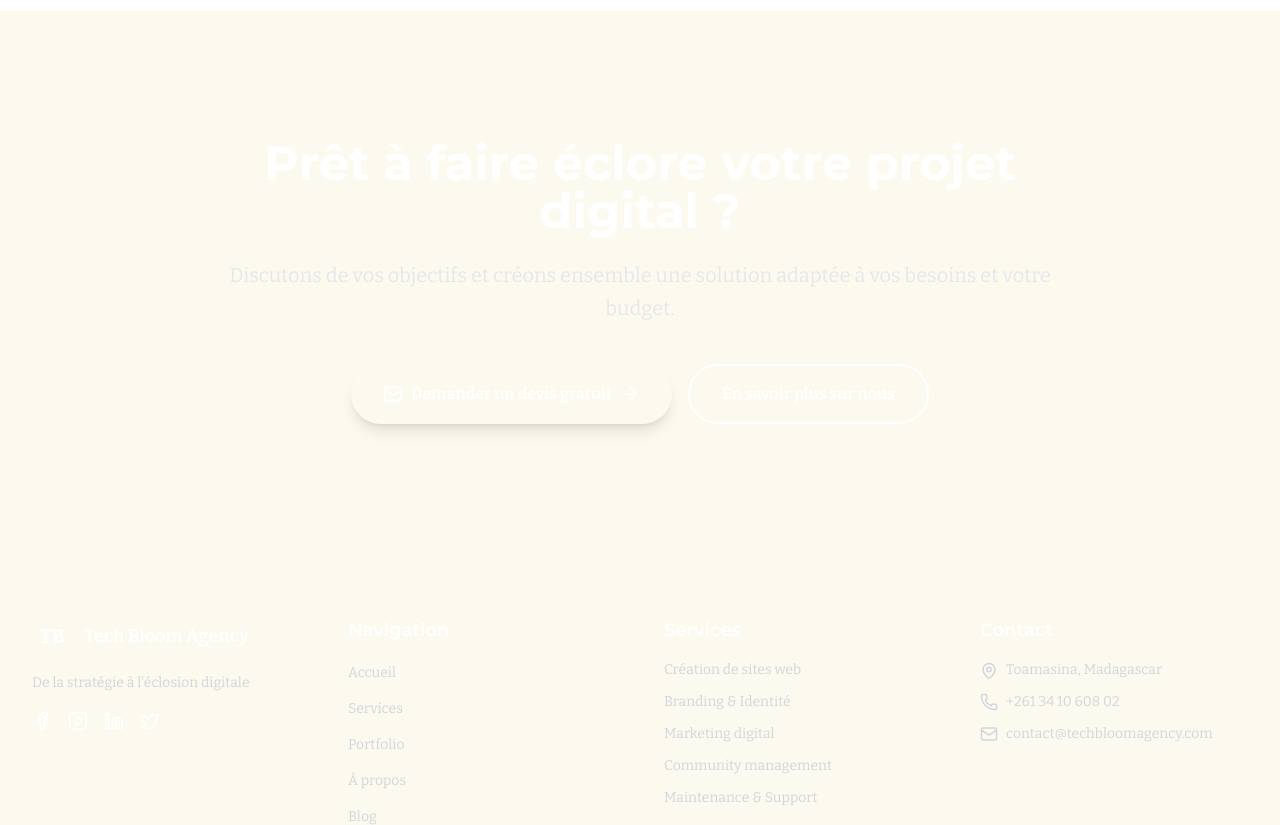
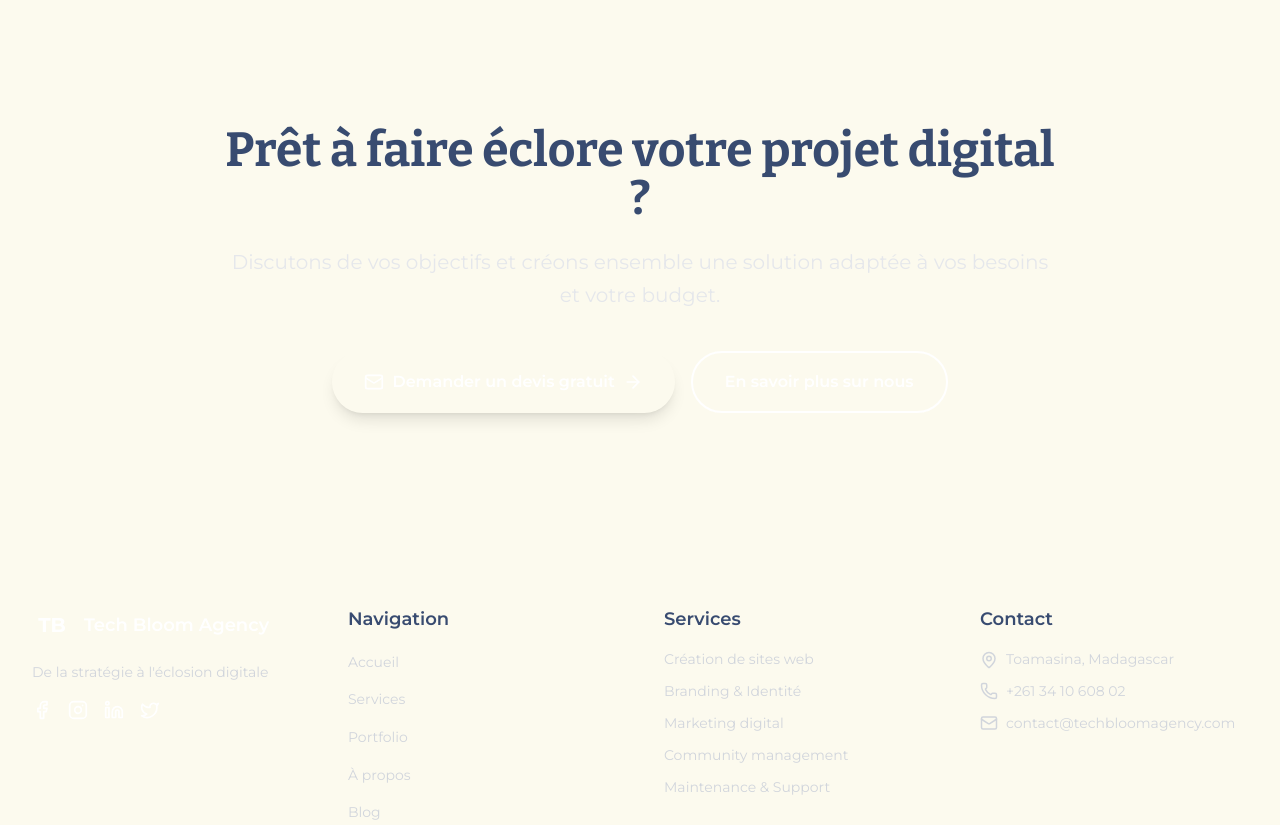
Before and after one commit to Sullivan1301/tech-bloom-agency, a Next.js app: page / in a window 1280 px wide. Shown: the part 4080-4905 px from the top of the page. Built offline with nearby package versions, Linux system fonts and the light colour scheme.

Commit message:
style(css): Refactoriser globals.css et ajouter un système de design
Refactorise le fichier globals.css pour mieux organiser le système de design
incluant des couleurs et des styles sémantiques.

```diff
--- a/src/app/globals.css
+++ b/src/app/globals.css
@@ -1,30 +1,91 @@
 @import "tailwindcss";
 
+/* =========================
+   🎨 DESIGN SYSTEM - TECH BLOOM AGENCY
+   ========================= */
+
 :root {
-    --background: #FCFAEE;
-    --foreground: #0D2440;
+    /* Couleurs principales */
     --brand-blue-dark: #0D2A40;
     --brand-blue: #384B70;
     --brand-blue-petrol: #507687;
+
+    /* Couleurs secondaires */
     --brand-beige: #FCFAEE;
     --brand-red-cherry: #B8001F;
+    --brand-rose: #C94A6B;
+
+    /* Couleurs neutres */
+    --white: #FFFFFF;
+    --black: #000000;
+    --gray: #6B7280;
+
+    /* Sémantique */
+    --background: var(--brand-beige);
+    --foreground: var(--brand-blue-dark);
 }
 
+/* =========================
+   🌗 Mapping Tailwind Theme
+   ========================= */
 @theme inline {
     --color-background: var(--background);
     --color-foreground: var(--foreground);
+
+    --color-primary: var(--brand-blue);
+    --color-secondary: var(--brand-blue-petrol);
+    --color-accent: var(--brand-red-cherry);
+}
+
+/* =========================
+   🌍 Base globale
+   ========================= */
+html {
+    scroll-behavior: smooth;
 }
 
 body {
     background: var(--background);
     color: var(--foreground);
-    font-family: var(--font-bitter), serif;
+    font-family: var(--font-montserrat), sans-serif;
+    line-height: 1.6;
 }
 
-h1, h2, h3, h4, h5, h6 {
-    font-family: var(--font-montserrat), sans-serif;
+/* Titres = Bitter (selon charte) */
+h1, h2 {
+    font-family: var(--font-bitter), serif;
+    color: var(--brand-blue);
 }
 
-* {
-    scroll-behavior: smooth;
+h3, h4, h5, h6 {
+    font-family: var(--font-montserrat), sans-serif;
+    color: var(--brand-blue);
 }
+
+/* =========================
+   🧱 Styles sémantiques utiles
+   ========================= */
+.container-site {
+    max-width: 1200px;
+    margin: 0 auto;
+    padding-left: 24px;
+    padding-right: 24px;
+}
+
+.text-muted {
+    color: var(--gray);
+}
+
+.bg-primary {
+    background-color: var(--brand-blue);
+    color: white;
+}
+
+.bg-accent {
+    background-color: var(--brand-red-cherry);
+    color: white;
+}
+
+.text-accent {
+    color: var(--brand-red-cherry);
+}
```
